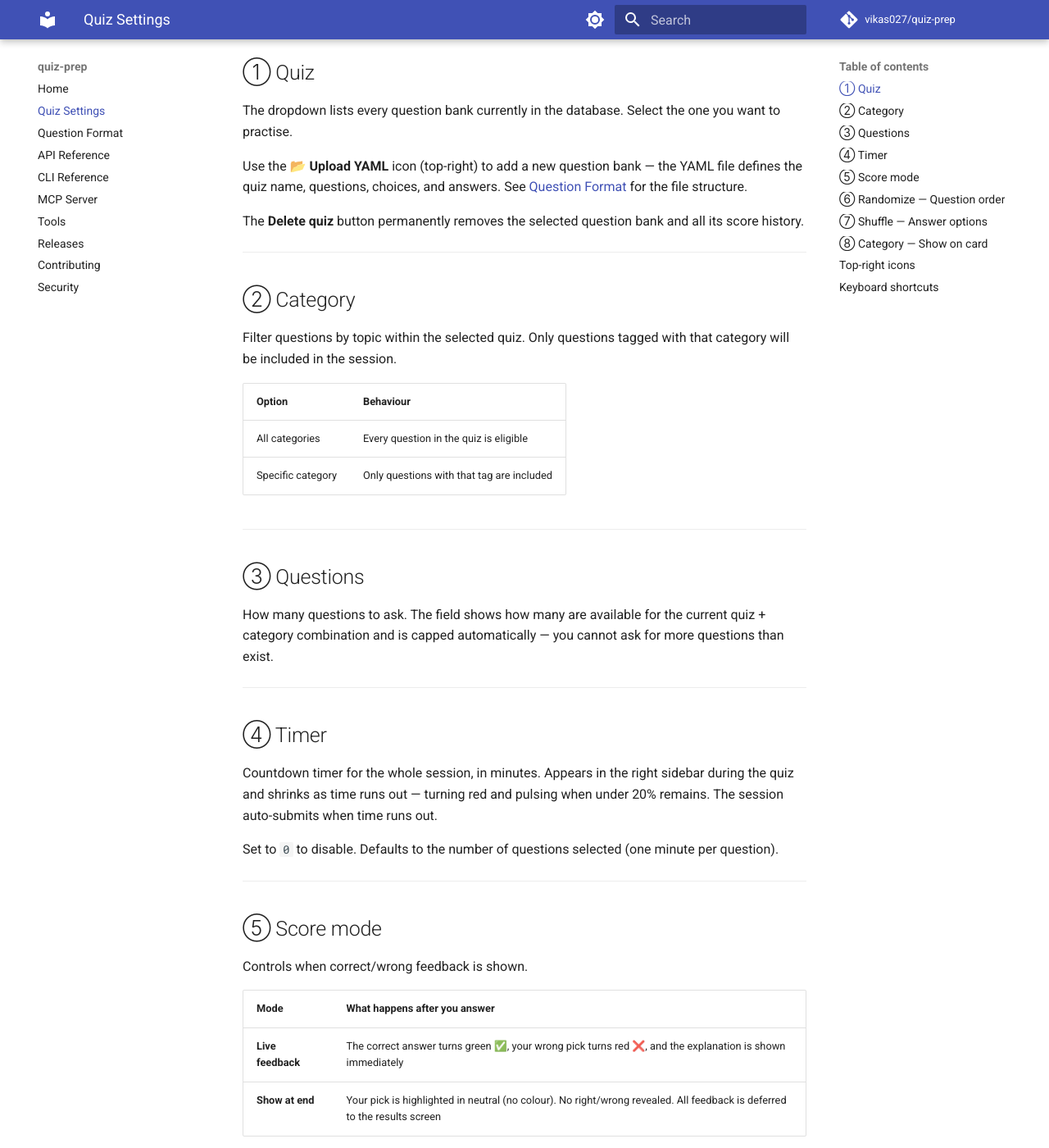
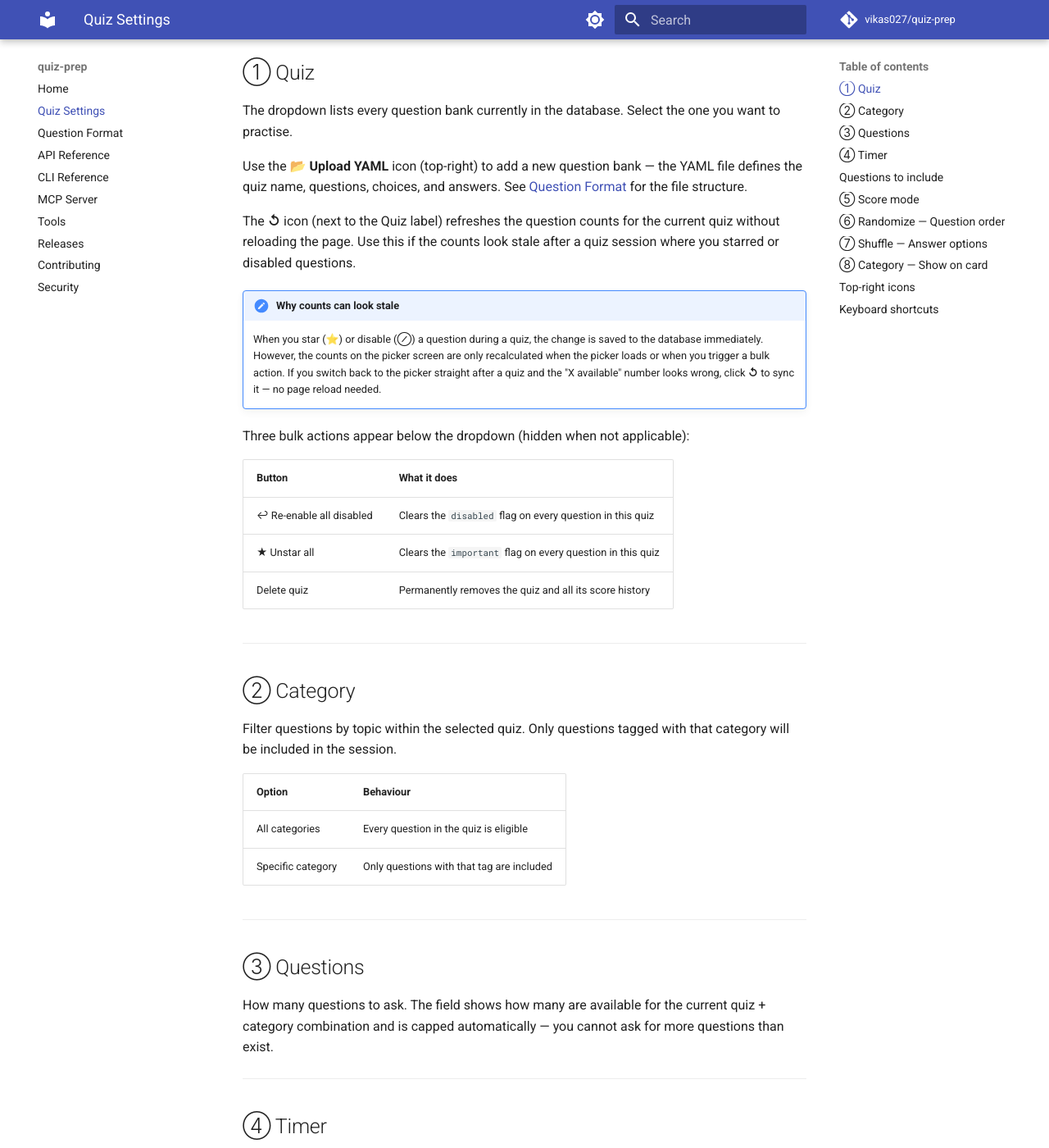
Before and after one commit to vikas027/quiz-prep, an MkDocs documentation site: the page built from docs/quiz-settings.md, in a window 1280 px wide and 1400 px high, scrolled down 995 px. Shown: the whole window at 82% size. Built offline with MkDocs 1.6.1 and Material for MkDocs 9.7.7, drawn with Linux system fonts in a browser that asks for light colours; comment, search, counter and statistics services are not loaded; some of the changed text lies outside the part shown.

Commit message:
feat(quiz): star/important questions, scrollable sidebar, and picker UX fixes (#10)
- Add important flag to questions (DB migration, API, schemas, Hurl tests)
- Filter by Important only in quiz picker; bulk ★ Unstar all action
- Amber sidebar dots for starred questions; star toggle on every quiz card
- Sidebar auto-scrolls to keep active question visible
- Always show ⊘ Never show again button (not just after answering)
- Fix stale important count in picker after starring during a quiz
- Add ↺ refresh button next to Quiz label with spin animation
- Document refresh button and count-freshness gotcha in quiz-settings.md

```diff
--- a/docs/quiz-settings.md
+++ b/docs/quiz-settings.md
@@ -12,7 +12,18 @@
 
 Use the **📂 Upload YAML** icon (top-right) to add a new question bank — the YAML file defines the quiz name, questions, choices, and answers. See [Question Format](question-format.md) for the file structure.
 
-The **Delete quiz** button permanently removes the selected question bank and all its score history.
+The **↺** icon (next to the Quiz label) refreshes the question counts for the current quiz without reloading the page. Use this if the counts look stale after a quiz session where you starred or disabled questions.
+
+!!! note "Why counts can look stale"
+    When you star (⭐) or disable (⊘) a question during a quiz, the change is saved to the database immediately. However, the counts on the picker screen are only recalculated when the picker loads or when you trigger a bulk action. If you switch back to the picker straight after a quiz and the "X available" number looks wrong, click **↺** to sync it — no page reload needed.
+
+Three bulk actions appear below the dropdown (hidden when not applicable):
+
+| Button | What it does |
+|--------|-------------|
+| ↩ Re-enable all disabled | Clears the `disabled` flag on every question in this quiz |
+| ★ Unstar all | Clears the `important` flag on every question in this quiz |
+| Delete quiz | Permanently removes the quiz and all its score history |
 
 ---
 
@@ -38,6 +49,21 @@
 Countdown timer for the whole session, in minutes. Appears in the right sidebar during the quiz and shrinks as time runs out — turning red and pulsing when under 20% remains. The session auto-submits when time runs out.
 
 Set to `0` to disable. Defaults to the number of questions selected (one minute per question).
+
+---
+
+## Questions to include
+
+Controls which questions are eligible for the session.
+
+| Option | Questions included |
+|--------|--------------------|
+| **All** | Every question in the quiz (enabled + disabled + important) |
+| **Enabled only** | Only questions not marked as "Never show again" (default) |
+| **Disabled only** | Only questions you have hidden — useful for a focused re-review |
+| **Important only** | Only questions you have starred (⭐) |
+
+The **Questions** count field updates automatically when you change this filter or the category. The maximum you can request is capped to however many questions match the current filter + category combination.
 
 ---
 
```
Also changed, not shown: README.md (+2 -0 lines), src/web/index.html (+89 -13 lines), 4 other files.
